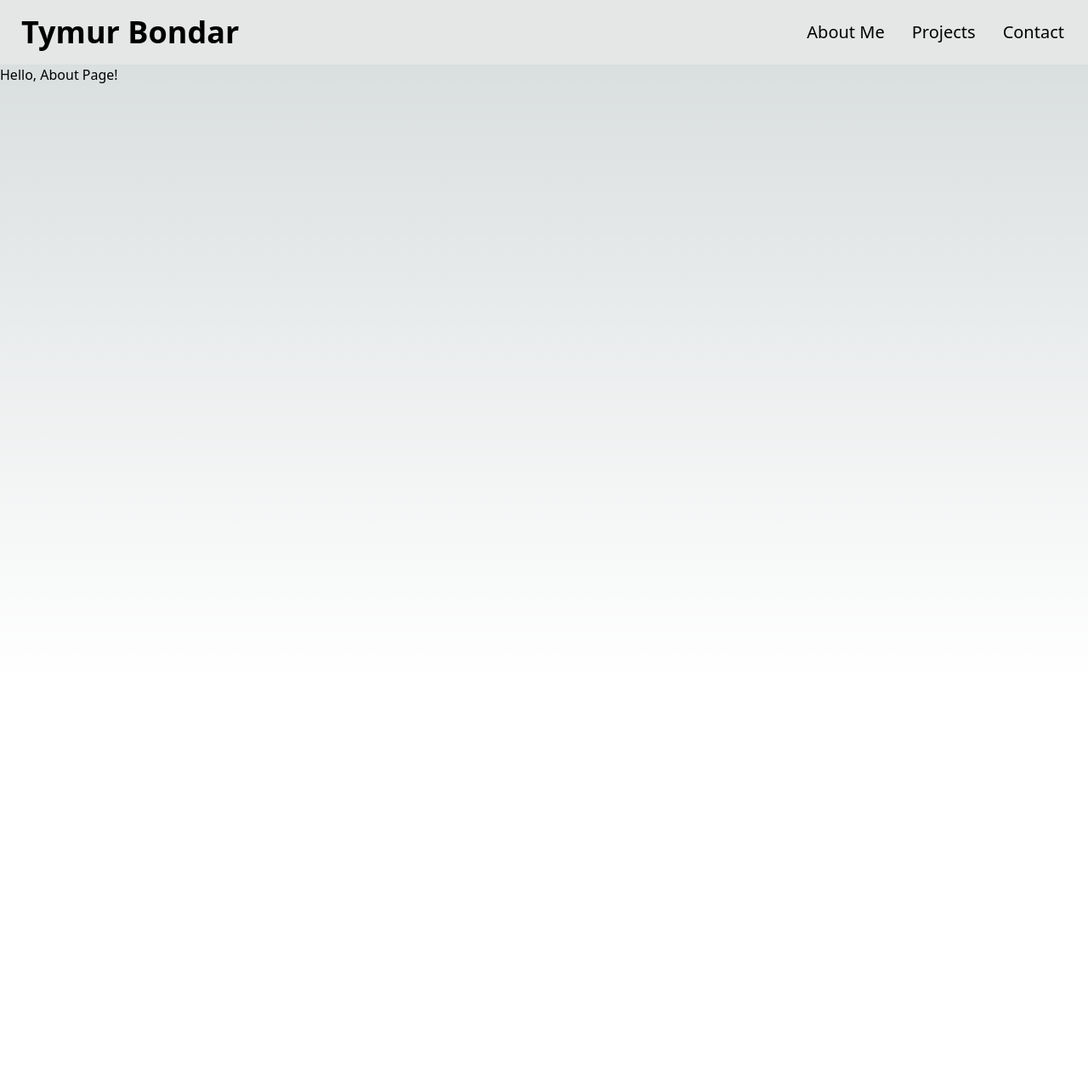
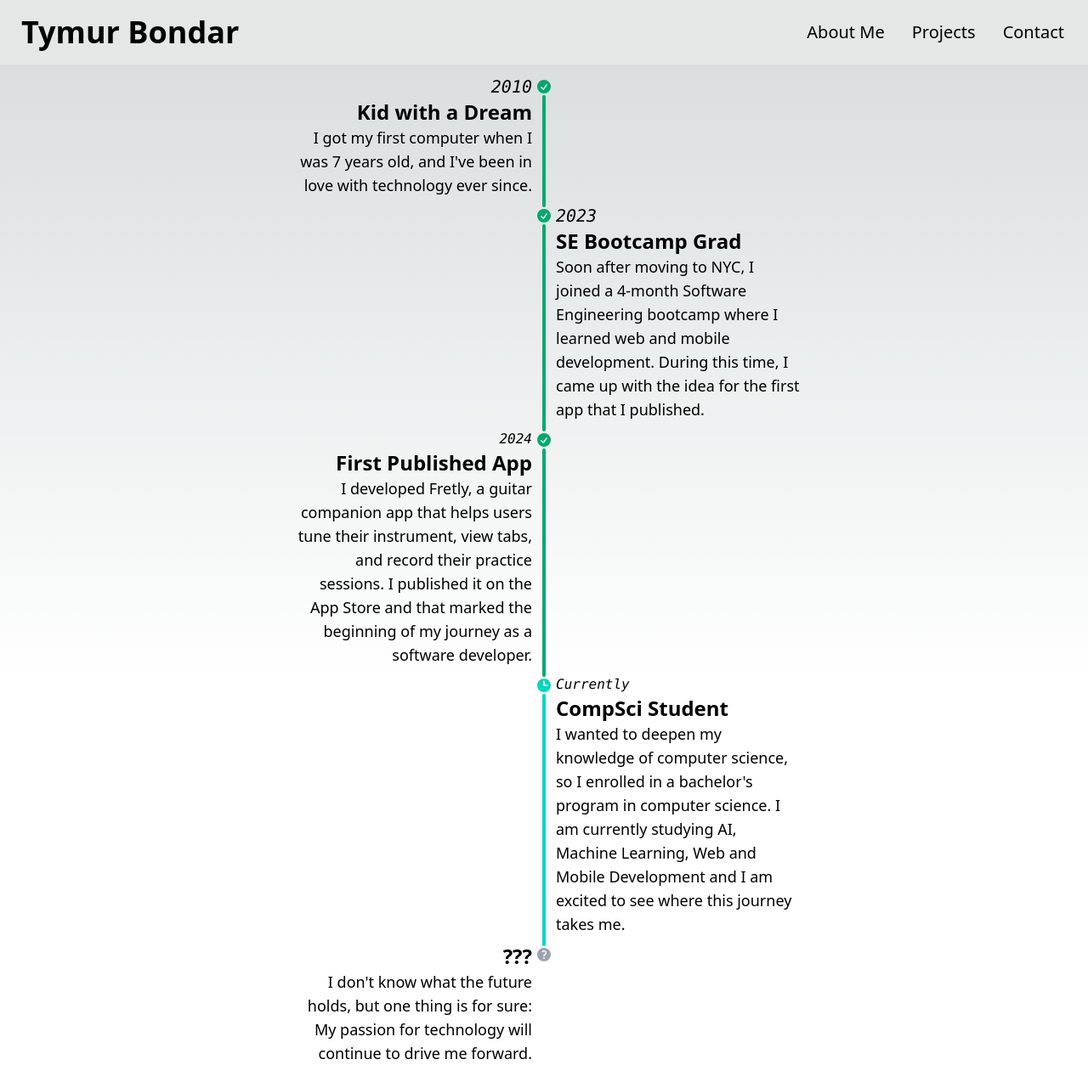
Before and after one commit to TymurBondar/personal-website, a Next.js app: page /about in a window 1280 px wide. Shown: the whole page at 85% size. Before the commit the page ends 876 px from the top, so only its background shows below. Built offline with nearby package versions, Linux system fonts and the light colour scheme.

Commit message:
add about page

```diff
--- a/src/app/about/page.js
+++ b/src/app/about/page.js
@@ -1,4 +1,144 @@
 // `app/dashboard/page.js` is the UI for the `/dashboard` URL
 export default function Page() {
-    return <h1>Hello, About Page!</h1>
-  }
+  return (
+    <ul className="timeline timeline-snap-icon max-sm:timeline-compact timeline-vertical items-center">
+      <li className="mt-2">
+        <div className="timeline-middle">
+          <svg
+            xmlns="http://www.w3.org/2000/svg"
+            viewBox="0 0 20 20"
+            fill="currentColor"
+            className="h-5 w-5 text-success"
+          >
+            <path
+              fillRule="evenodd"
+              d="M10 18a8 8 0 100-16 8 8 0 000 16zm3.857-9.809a.75.75 0 00-1.214-.882l-3.483 4.79-1.88-1.88a.75.75 0 10-1.06 1.061l2.5 2.5a.75.75 0 001.137-.089l4-5.5z"
+              clipRule="evenodd"
+            />
+          </svg>
+        </div>
+        <div className="timeline-start sm:text-end w-72">
+          <time className="font-mono italic text-xl sm:text-right">2010</time>
+          <div className="font-black sm:text-right p-0 text-2xl">
+            Kid with a Dream
+          </div>
+          <div className="p-0 sm:text-right text-lg">
+            I got my first computer when I was 7 years old, and I've been in
+            love with technology ever since.
+          </div>
+        </div>
+        <hr className="bg-success" />
+      </li>
+      <li>
+        <hr className="bg-success" />
+        <div className="timeline-middle">
+          <svg
+            xmlns="http://www.w3.org/2000/svg"
+            viewBox="0 0 20 20"
+            fill="currentColor"
+            className="h-5 w-5 text-success"
+          >
+            <path
+              fillRule="evenodd"
+              d="M10 18a8 8 0 100-16 8 8 0 000 16zm3.857-9.809a.75.75 0 00-1.214-.882l-3.483 4.79-1.88-1.88a.75.75 0 10-1.06 1.061l2.5 2.5a.75.75 0 001.137-.089l4-5.5z"
+              clipRule="evenodd"
+            />
+          </svg>
+        </div>
+        <div className="timeline-end w-72">
+          <time className="font-mono italic text-xl">2023</time>
+          <div className="font-black p-0 sm:text-left text-2xl">
+            SE Bootcamp Grad
+          </div>
+          <div className="text-lg">
+            Soon after moving to NYC, I joined a 4-month Software Engineering
+            bootcamp where I learned web and mobile development. During this
+            time, I came up with the idea for the first app that I published.
+          </div>
+        </div>
+        <hr className="bg-success" />
+      </li>
+      <li>
+        <hr className="bg-success" />
+        <div className="timeline-middle">
+          <svg
+            xmlns="http://www.w3.org/2000/svg"
+            viewBox="0 0 20 20"
+            fill="currentColor"
+            className="h-5 w-5 text-success"
+          >
+            <path
+              fillRule="evenodd"
+              d="M10 18a8 8 0 100-16 8 8 0 000 16zm3.857-9.809a.75.75 0 00-1.214-.882l-3.483 4.79-1.88-1.88a.75.75 0 10-1.06 1.061l2.5 2.5a.75.75 0 001.137-.089l4-5.5z"
+              clipRule="evenodd"
+            />
+          </svg>
+        </div>
+        <div className="timeline-start sm:text-end w-72">
+          <time className="font-mono italic">2024</time>
+          <div className="text-2xl font-black sm:text-right p-0">First Published App</div>
+          <div className="text-lg">
+            I developed Fretly, a guitar companion app that helps users tune
+            their instrument, view tabs, and record their practice sessions. I
+            published it on the App Store and that marked the beginning of my
+            journey as a software developer.
+          </div>
+        </div>
+        <hr className="bg-success" />
+      </li>
+      <li>
+        <hr className="bg-success" />
+        <div className="timeline-middle">
+          <svg
+            xmlns="http://www.w3.org/2000/svg"
+            viewBox="0 0 20 20"
+            fill="currentColor"
+            className="w-5 h-5 text-accent"
+          >
+            <path
+              fillRule="evenodd"
+              d="M10 18a8 8 0 1 0 0-16 8 8 0 0 0 0 16Zm.75-13a.75.75 0 0 0-1.5 0v5c0 .414.336.75.75.75h4a.75.75 0 0 0 0-1.5h-3.25V5Z"
+              clipRule="evenodd"
+            />
+          </svg>
+        </div>
+        <div className="timeline-end w-72">
+          <time className="font-mono italic">Currently</time>
+          <div className="text-2xl p-0 font-black sm:text-left">CompSci Student</div>
+          <div className="text-lg">
+            I wanted to deepen my knowledge of computer science, so I enrolled
+            in a bachelor's program in computer science. I am currently studying
+            AI, Machine Learning, Web and Mobile Development and I am excited to
+            see where this journey takes me.
+          </div>
+        </div>
+        <hr className="bg-accent" />
+      </li>
+      <li>
+        <hr className="bg-accent" />
+        <div className="timeline-middle">
+          <svg
+            xmlns="http://www.w3.org/2000/svg"
+            viewBox="0 0 20 20"
+            fill="currentColor"
+            className="w-5 h-5 text-gray-400"
+          >
+            <path
+              fillRule="evenodd"
+              d="M18 10a8 8 0 1 1-16 0 8 8 0 0 1 16 0ZM8.94 6.94a.75.75 0 1 1-1.061-1.061 3 3 0 1 1 2.871 5.026v.345a.75.75 0 0 1-1.5 0v-.5c0-.72.57-1.172 1.081-1.287A1.5 1.5 0 1 0 8.94 6.94ZM10 15a1 1 0 1 0 0-2 1 1 0 0 0 0 2Z"
+              clipRule="evenodd"
+            />
+          </svg>
+        </div>
+        <div className="timeline-start sm:text-end w-72">
+          <time className="font-mono italic"></time>
+          <div className="text-2xl font-black p-0 sm:text-right">???</div>
+          <div className="text-lg pb-4">
+            I don't know what the future holds, but one thing is for sure: My
+            passion for technology will continue to drive me forward.
+          </div>
+        </div>
+      </li>
+    </ul>
+  );
+}
```
